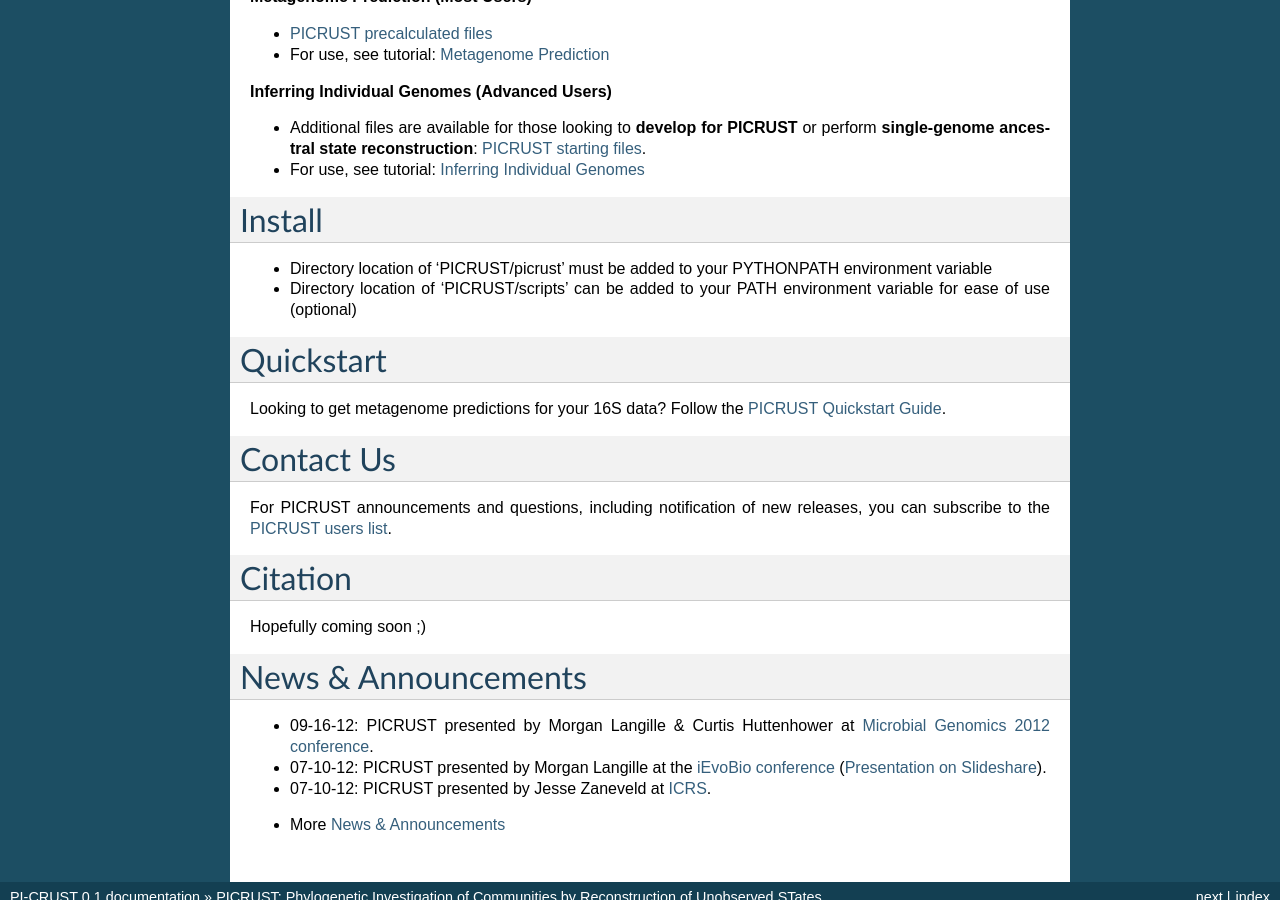
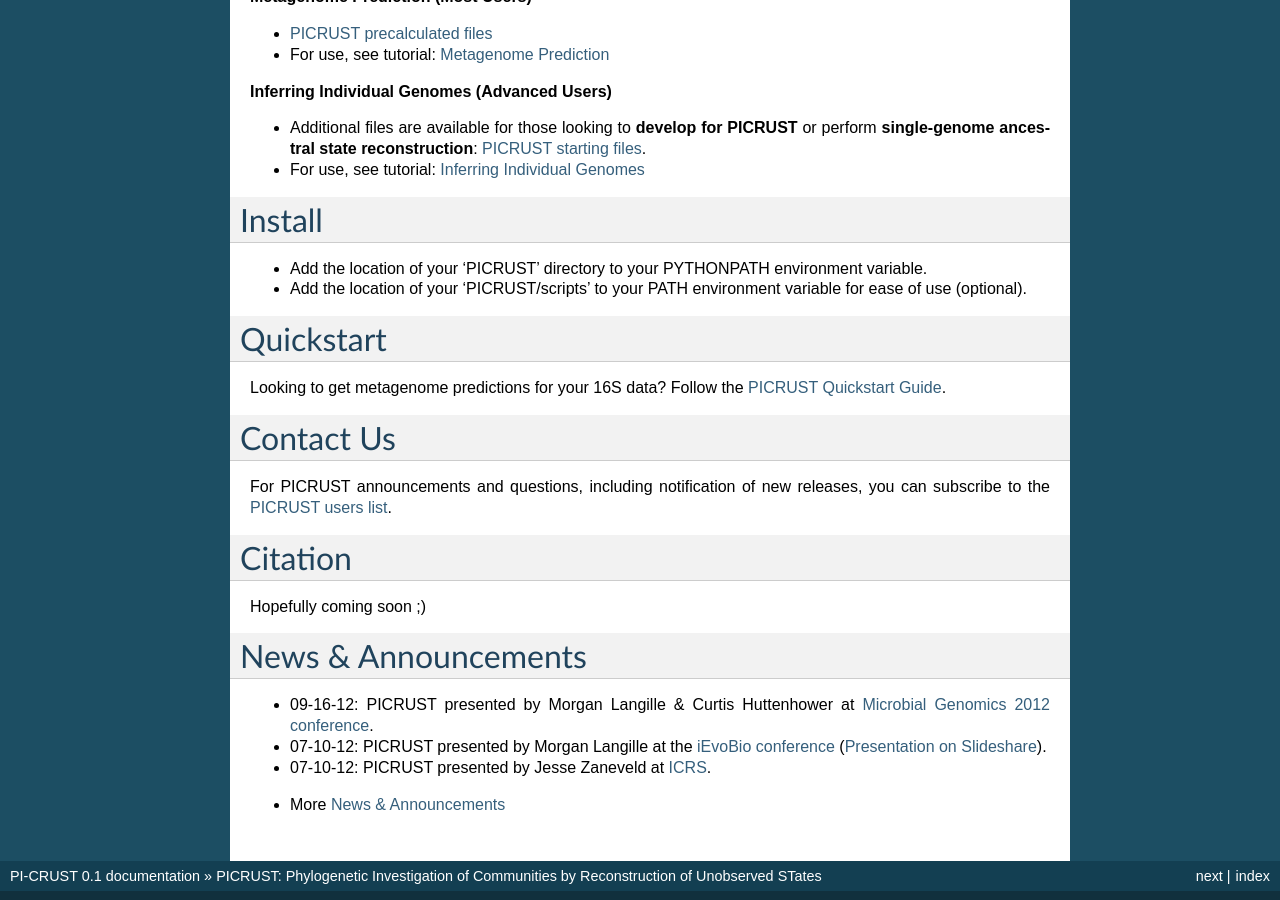
Before and after one commit to picrust/picrust, a Sphinx documentation site: the page built from doc/source/index.rst, in a window 1280 px wide and 900 px high, scrolled down 1079 px. Built offline with Sphinx 7.4.7, drawn with Linux system fonts in a browser that asks for light colours.

Commit message:
Small doc fix

```diff
--- a/doc/source/index.rst
+++ b/doc/source/index.rst
@@ -58,8 +58,8 @@ Download
 Install
 =======
 
-* Directory location of 'PICRUST/picrust' must be added to your PYTHONPATH environment variable
-* Directory location of 'PICRUST/scripts' can be added to your PATH environment variable for ease of use (optional)
+* Add the location of your 'PICRUST' directory to your PYTHONPATH environment variable.
+* Add the location of your 'PICRUST/scripts' to your PATH environment variable for ease of use (optional).
 
 Quickstart
 ==========
```
